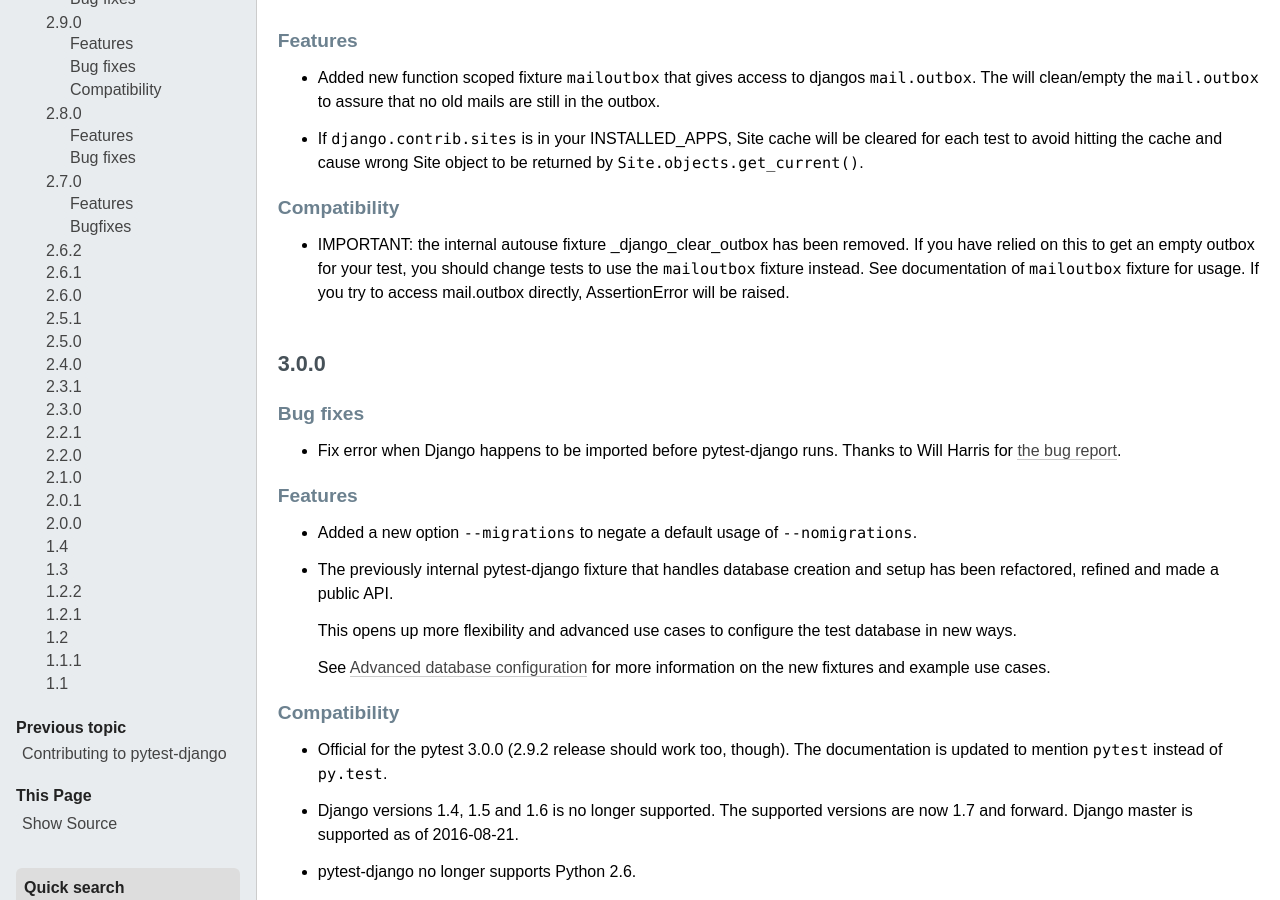
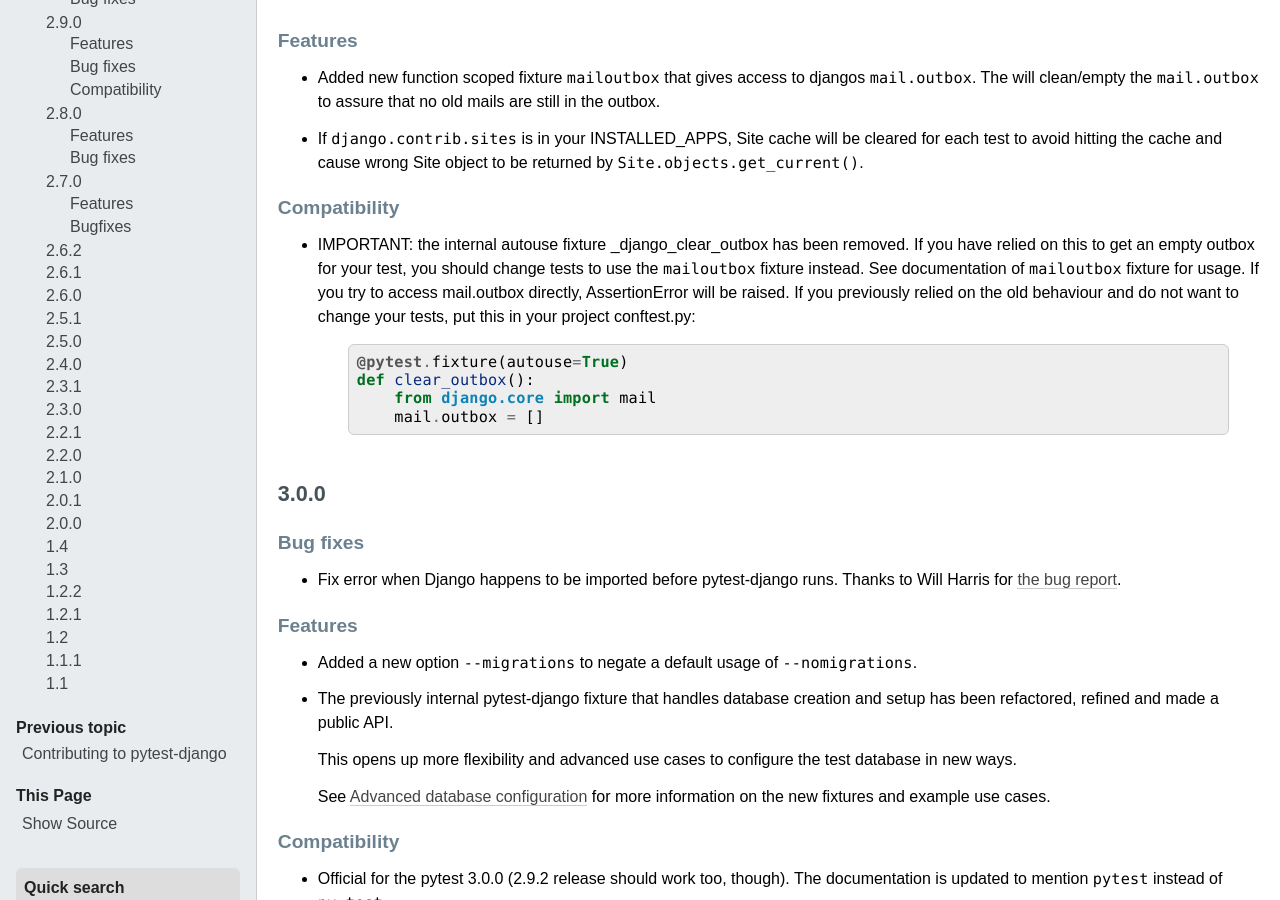
Before and after one commit to pytest-dev/pytest-django, a Sphinx documentation site: the page built from docs/changelog.rst, in a window 1280 px wide and 900 px high, scrolled down 349 px. Built offline with Sphinx 7.4.7, drawn with Linux system fonts in a browser that asks for light colours.

Commit message:
Add workaround for old mail.outbox

```diff
--- a/docs/changelog.rst
+++ b/docs/changelog.rst
@@ -30,7 +30,15 @@
   removed. If you have relied on this to get an empty outbox for your
   test, you should change tests to use the ``mailoutbox`` fixture instead.
   See documentation of ``mailoutbox`` fixture for usage. If you try to
-  access mail.outbox directly, AssertionError will be raised.
+  access mail.outbox directly, AssertionError will be raised. If you
+  previously relied on the old behaviour and do not want to change your
+  tests, put this in your project conftest.py::
+
+    @pytest.fixture(autouse=True)
+    def clear_outbox():
+        from django.core import mail
+        mail.outbox = []
+
 
 3.0.0
 -----
```
